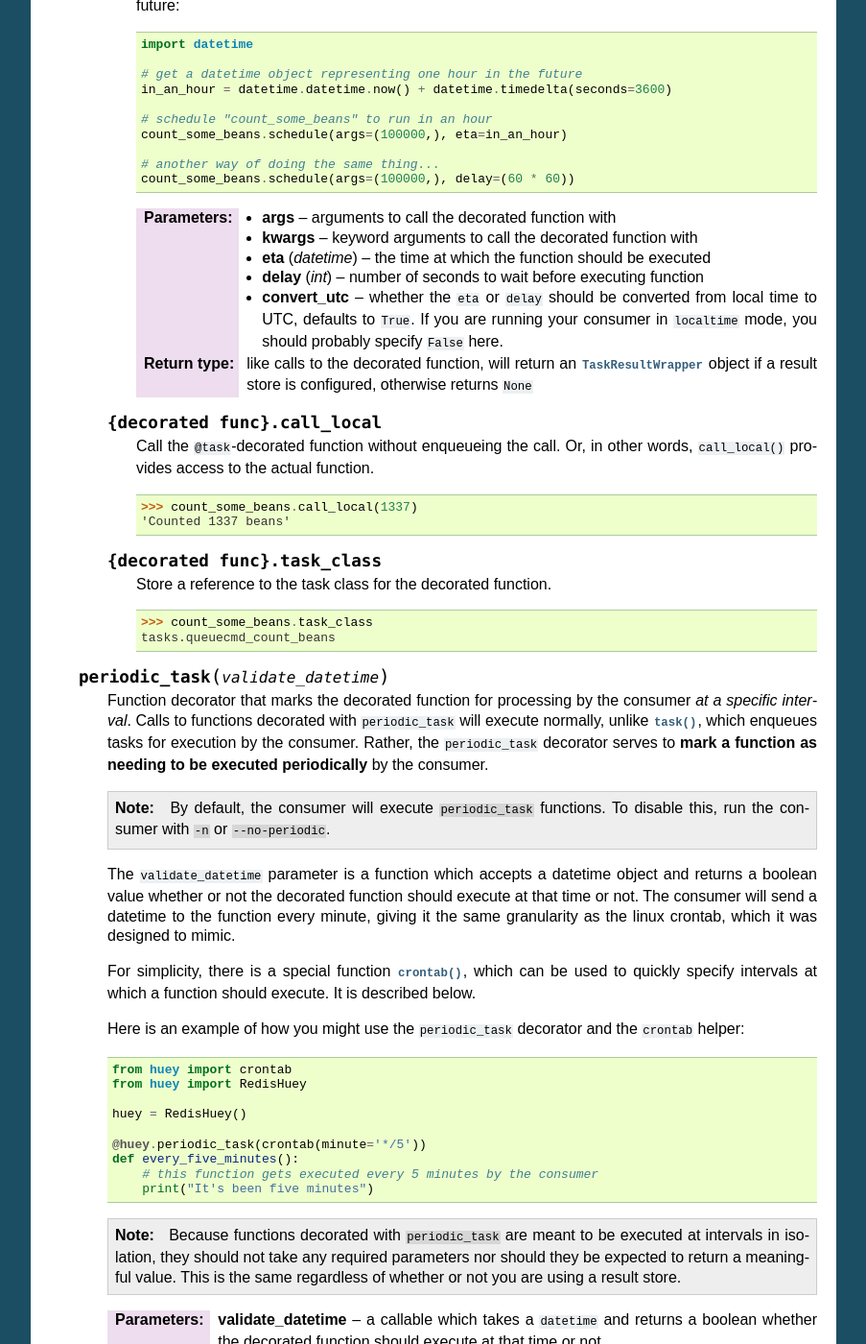
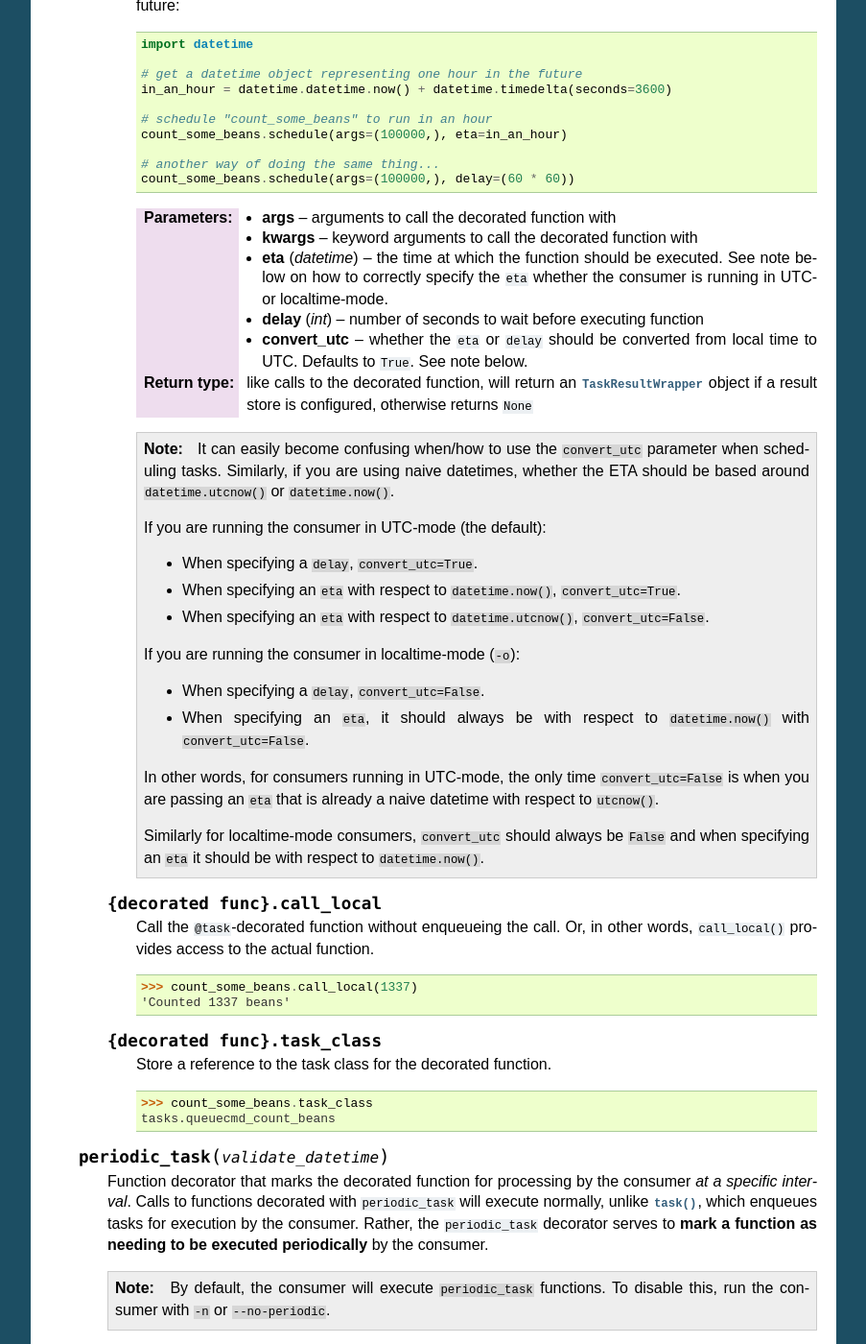
Before and after one commit to coleifer/huey, a Sphinx documentation site: the page built from docs/api.rst, in a window 1280 px wide and 1400 px high, scrolled down 2220 px. Shown: the whole window at 96% size, without its empty margins (198-1101 px from the left). Built offline with Sphinx 7.4.7, drawn with Linux system fonts in a browser that asks for light colours; pages that are not in the unit, such as notebooks, are missing from menus; some of the changed text lies outside the part shown.

Commit message:
Notes on specifying delays/etas and UTC/localtime consumer.

```diff
--- a/docs/api.rst
+++ b/docs/api.rst
@@ -145,11 +145,43 @@ Function decorators and helpers
 
             :param args: arguments to call the decorated function with
             :param kwargs: keyword arguments to call the decorated function with
-            :param datetime eta: the time at which the function should be executed
+            :param datetime eta: the time at which the function should be
+                executed. See note below on how to correctly specify the
+                ``eta`` whether the consumer is running in UTC- or
+                localtime-mode.
             :param int delay: number of seconds to wait before executing function
-            :param convert_utc: whether the ``eta`` or ``delay`` should be converted from local time to UTC, defaults to ``True``. If you are running your consumer in ``localtime`` mode, you should probably specify ``False`` here.
+            :param convert_utc: whether the ``eta`` or ``delay`` should be converted from local time to UTC.
+                Defaults to ``True``. See note below.
             :rtype: like calls to the decorated function, will return an :py:class:`TaskResultWrapper`
                     object if a result store is configured, otherwise returns ``None``
+
+            .. note::
+                It can easily become confusing when/how to use the
+                ``convert_utc`` parameter when scheduling tasks. Similarly, if
+                you are using naive datetimes, whether the ETA should be based
+                around ``datetime.utcnow()`` or ``datetime.now()``.
+
+                If you are running the consumer in UTC-mode (the default):
+
+                * When specifying a ``delay``, ``convert_utc=True``.
+                * When specifying an ``eta`` with respect to
+                  ``datetime.now()``, ``convert_utc=True``.
+                * When specifying an ``eta`` with respect to
+                  ``datetime.utcnow()``, ``convert_utc=False``.
+
+                If you are running the consumer in localtime-mode (``-o``):
+
+                * When specifying a ``delay``, ``convert_utc=False``.
+                * When specifying an ``eta``, it should always be with respect
+                  to ``datetime.now()`` with ``convert_utc=False``.
+
+                In other words, for consumers running in UTC-mode, the only
+                time ``convert_utc=False`` is when you are passing an ``eta``
+                that is already a naive datetime with respect to ``utcnow()``.
+
+                Similarly for localtime-mode consumers, ``convert_utc`` should
+                always be ``False`` and when specifying an ``eta`` it should be
+                with respect to ``datetime.now()``.
 
         .. py:function:: {decorated func}.call_local
 
@@ -372,6 +404,12 @@ Function decorators and helpers
 
     :rtype: a test function that takes a ``datetime`` and returns a boolean
 
+    .. note::
+        It is currently not possible to run periodic tasks with an interval
+        less than once per minute. If you need to run tasks more frequently,
+        you can create a periodic task that runs once per minute, and from that
+        task, schedule any number of sub-tasks to run after the desired delays.
+
 TaskResultWrapper
 -----------------
 
@@ -475,6 +513,24 @@ TaskResultWrapper
         Restore the given task.  Unless it has already been skipped over, it
         will be restored and run as scheduled.
 
+    .. py:method:: reschedule([eta=None[, delay=None[, convert+utc=True]]])
+
+        Reschedule the given task. The original task instance will be revoked,
+        but **no checks are made** to verify that it hasn't already been
+        executed.
+
+        If neither an ``eta`` nor a ``delay`` is specified, the task will be
+        run as soon as it is received by a worker.
+
+        :param datetime eta: the time at which the function should be
+            executed. See note below on how to correctly specify the
+            ``eta`` whether the consumer is running in UTC- or
+        :param int delay: number of seconds to wait before executing function
+        :param convert_utc: whether the ``eta`` or ``delay`` should be
+            converted from local time to UTC. Defaults to ``True``. See the
+            note in the ``schedule()`` method of :py:meth:`Huey.task` for more
+            information.
+        :rtype: :py:class:`TaskResultWrapper` object for the new task.
 
 Storage
 -------
```
Also changed, not shown: docs/getting-started.rst (+19 -1 lines).
